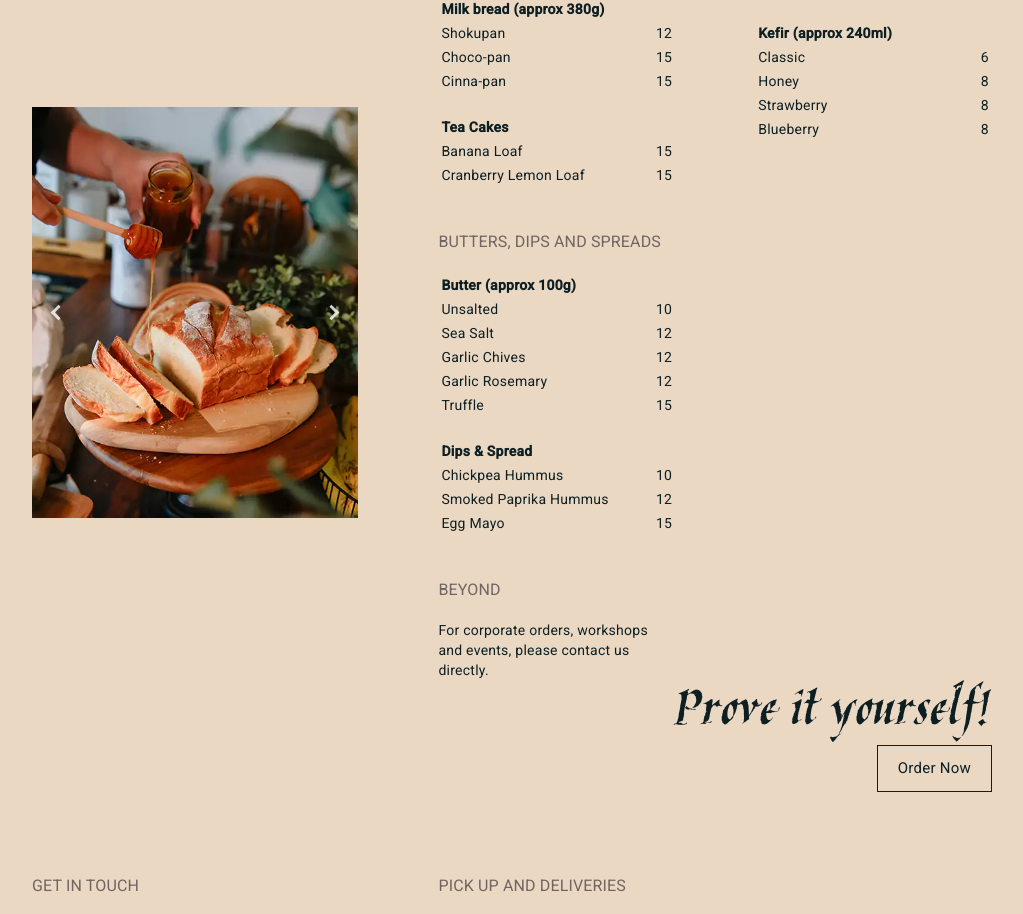
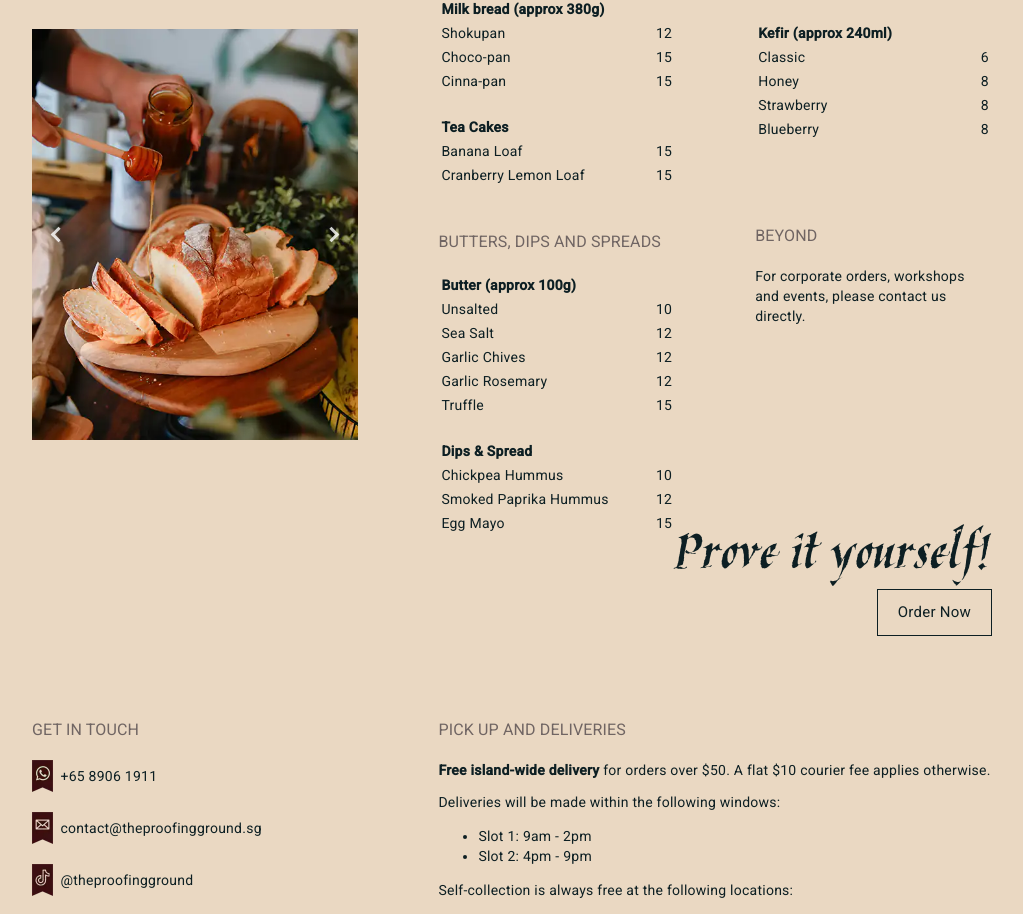
Before and after one commit to LeahNyang/Bunketry, an Angular app: page / in a window 1280 px wide. Shown: the part 2210-3124 px from the top of the page, without its empty margins (128-1151 px from the left). Built offline with nearby package versions, Linux system fonts and the light colour scheme.

Commit message:
minor adjustments

```diff
--- a/src/app/contactus-card/contactus-card.component.html
+++ b/src/app/contactus-card/contactus-card.component.html
@@ -32,7 +32,7 @@
             <br/>
             <br/>
             <h3>OPENING HOURS</h3>
-            <table style="width: 50%">
+            <table [ngStyle] =  "{'wdith':mobile? '50%': '100%'}">
                 <tr>
                     <td>Monday</td>
                     <td>Closed</td>
--- a/src/app/contactus-card/contactus-card.component.ts
+++ b/src/app/contactus-card/contactus-card.component.ts
@@ -1,9 +1,9 @@
 import { Component,Input } from '@angular/core';
-import { NgClass, NgIf } from '@angular/common';
+import { NgClass, NgIf, NgStyle } from '@angular/common';
 @Component({
   selector: 'app-contactus-card',
   standalone: true,
-  imports: [NgClass, NgIf],
+  imports: [NgClass, NgIf,NgStyle],
   templateUrl: './contactus-card.component.html',
   styleUrl: './contactus-card.component.css'
 })
--- a/src/app/menu-card/menu-card.component.html
+++ b/src/app/menu-card/menu-card.component.html
@@ -115,16 +115,7 @@
 
                         </table>
 
-                        <div *ngIf="!mobile">
 
-                            <br />
-                            <br />
-                            <h3>BEYOND</h3>
-                            <p>
-                                For corporate orders, workshops and events, please contact us directly.
-                            </p>
-
-                        </div>
 
                     </div>
 
@@ -173,8 +164,22 @@
                                 <td class="menu_price">8</td>
                             </tr>
                         </table>
+                        <div *ngIf="!mobile">
+
+                            <br />
+                            <br />
+                            <br />
+                            <br />
+
+                            <h3>BEYOND</h3>
+                            <p>
+                                For corporate orders, workshops and events, please contact us directly.
+                            </p>
+
+                        </div>
 
                     </div>
+
                     <div *ngIf="mobile">
 
                         <br />
```
